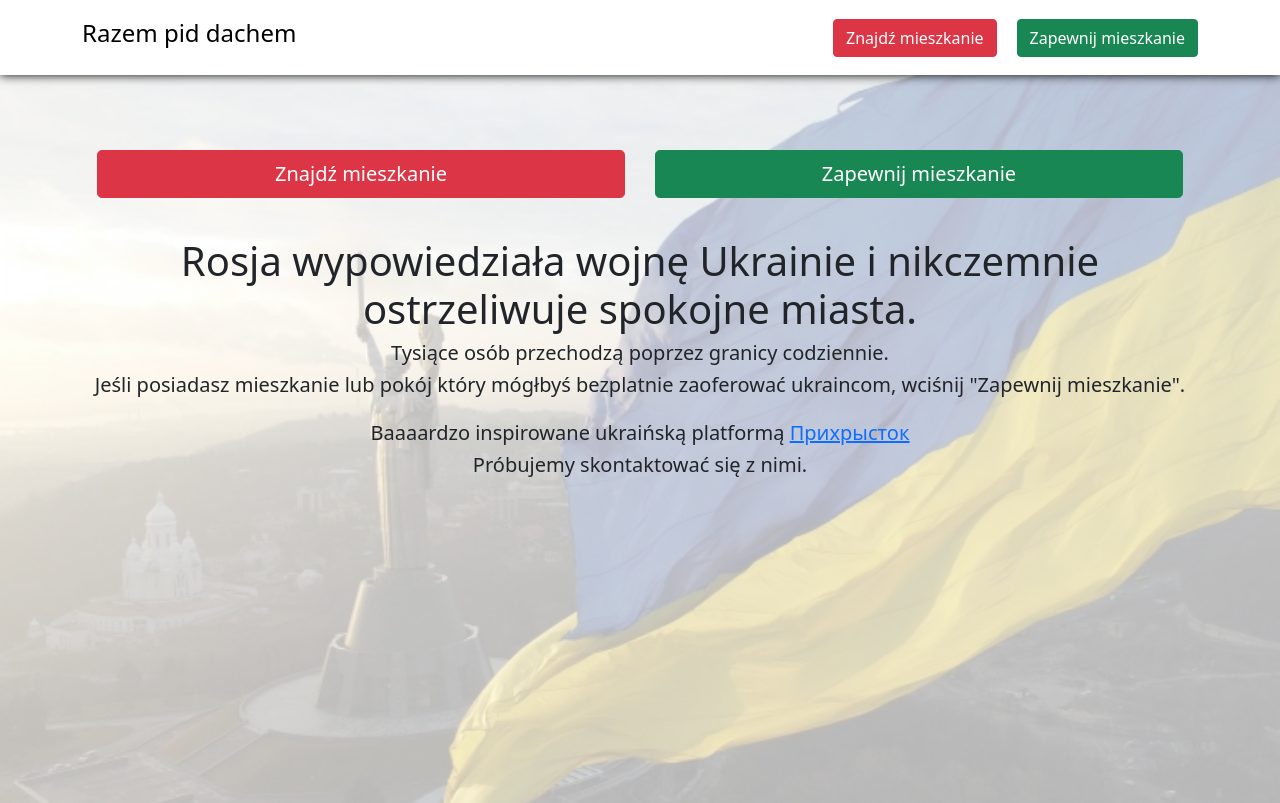
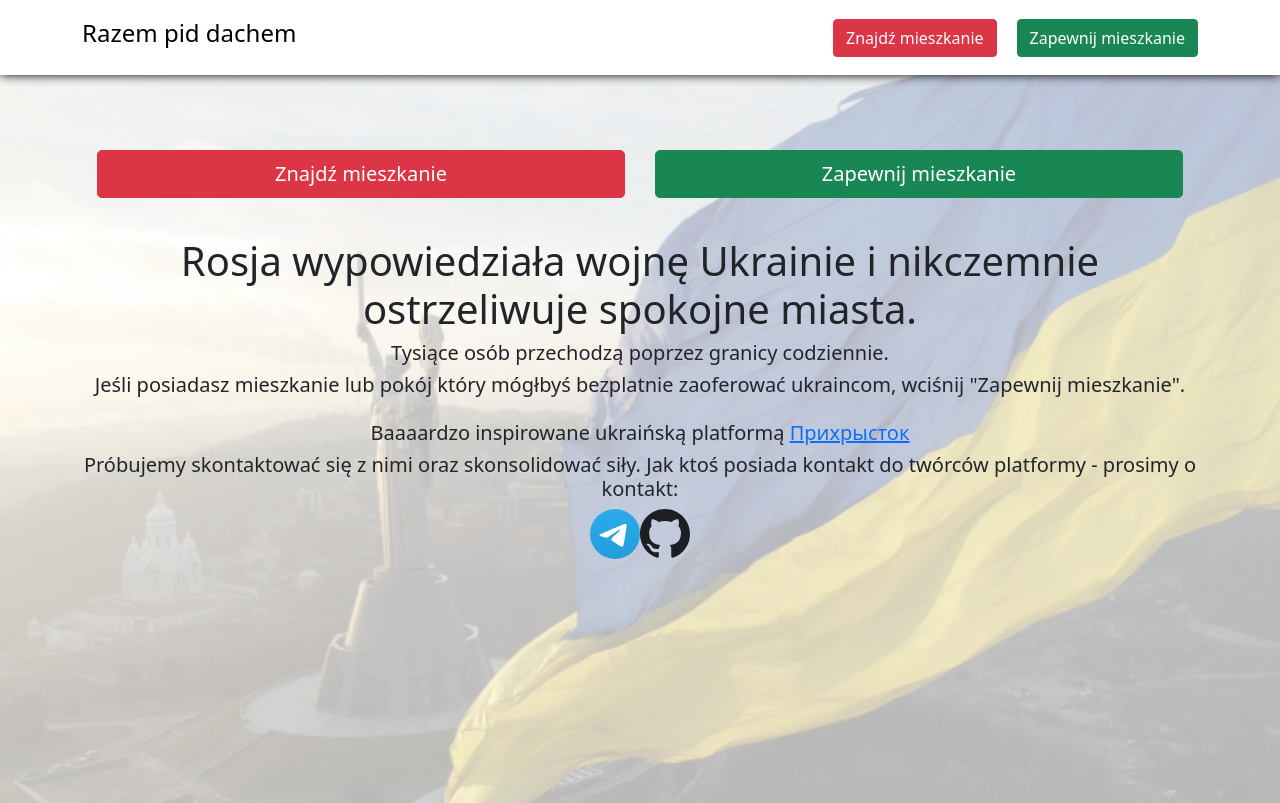
Before and after one commit to NowyDom/nowy-dom-frontend, a React (Create React App) app: page / in a window 1280 px wide. Built offline with nearby package versions, Linux system fonts and the light colour scheme.

Commit message:
add contact

```diff
--- a/src/components/HomeScreen.js
+++ b/src/components/HomeScreen.js
@@ -37,7 +37,33 @@ const HomeScreen = () => {
               Baaaardzo inspirowane ukraińską platformą <a href="https://prykhystok.in.ua/">Прихрысток</a>
             </h5>
             <h5>
-              Próbujemy skontaktować się z nimi.
+              Próbujemy skontaktować się z nimi oraz skonsolidować siły. Jak ktoś posiada kontakt do twórców platformy -
+              prosimy o kontakt:
+            </h5>
+            <h5 className="d-flex justify-content-center">
+              <a href="https://t.me/razempiddachem">
+                <svg xmlns="http://www.w3.org/2000/svg" width="50" height="50" viewBox="0 0 128 128">
+                  <defs>
+                    <linearGradient id="tlogo-a" x1="50%" x2="50%" y1="0%" y2="99.258%">
+                      <stop offset="0%" stop-color="#2AABEE"/>
+                      <stop offset="100%" stop-color="#229ED9"/>
+                    </linearGradient>
+                  </defs>
+                  <g fill="none" fill-rule="evenodd">
+                    <circle cx="64" cy="64" r="64" fill="url(#tlogo-a)" fill-rule="nonzero"/>
+                    <path fill="#FFF" fill-rule="nonzero"
+                          d="M28.9700376,63.3244248 C47.6273373,55.1957357 60.0684594,49.8368063 66.2934036,47.2476366 C84.0668845,39.855031 87.7600616,38.5708563 90.1672227,38.528 C90.6966555,38.5191258 91.8804274,38.6503351 92.6472251,39.2725385 C93.294694,39.7979149 93.4728387,40.5076237 93.5580865,41.0057381 C93.6433345,41.5038525 93.7494885,42.63857 93.6651041,43.5252052 C92.7019529,53.6451182 88.5344133,78.2034783 86.4142057,89.5379542 C85.5170662,94.3339958 83.750571,95.9420841 82.0403991,96.0994568 C78.3237996,96.4414641 75.5015827,93.6432685 71.9018743,91.2836143 C66.2690414,87.5912212 63.0868492,85.2926952 57.6192095,81.6896017 C51.3004058,77.5256038 55.3966232,75.2369981 58.9976911,71.4967761 C59.9401076,70.5179421 76.3155302,55.6232293 76.6324771,54.2720454 C76.6721165,54.1030573 76.7089039,53.4731496 76.3346867,53.1405352 C75.9604695,52.8079208 75.4081573,52.921662 75.0095933,53.0121213 C74.444641,53.1403447 65.4461175,59.0880351 48.0140228,70.8551922 C45.4598218,72.6091037 43.1463059,73.4636682 41.0734751,73.4188859 C38.7883453,73.3695169 34.3926725,72.1268388 31.1249416,71.0646282 C27.1169366,69.7617838 23.931454,69.0729605 24.208838,66.8603276 C24.3533167,65.7078514 25.9403832,64.5292172 28.9700376,63.3244248 Z"/>
+                  </g>
+                </svg>
+              </a>
+              <a href="https://github.com/NowyDom">
+                <svg width="50" height="50" viewBox="0 0 1024 1024" fill="none"
+                     xmlns="http://www.w3.org/2000/svg">
+                  <path fill-rule="evenodd" clip-rule="evenodd"
+                        d="M8 0C3.58 0 0 3.58 0 8C0 11.54 2.29 14.53 5.47 15.59C5.87 15.66 6.02 15.42 6.02 15.21C6.02 15.02 6.01 14.39 6.01 13.72C4 14.09 3.48 13.23 3.32 12.78C3.23 12.55 2.84 11.84 2.5 11.65C2.22 11.5 1.82 11.13 2.49 11.12C3.12 11.11 3.57 11.7 3.72 11.94C4.44 13.15 5.59 12.81 6.05 12.6C6.12 12.08 6.33 11.73 6.56 11.53C4.78 11.33 2.92 10.64 2.92 7.58C2.92 6.71 3.23 5.99 3.74 5.43C3.66 5.23 3.38 4.41 3.82 3.31C3.82 3.31 4.49 3.1 6.02 4.13C6.66 3.95 7.34 3.86 8.02 3.86C8.7 3.86 9.38 3.95 10.02 4.13C11.55 3.09 12.22 3.31 12.22 3.31C12.66 4.41 12.38 5.23 12.3 5.43C12.81 5.99 13.12 6.7 13.12 7.58C13.12 10.65 11.25 11.33 9.47 11.53C9.76 11.78 10.01 12.26 10.01 13.01C10.01 14.08 10 14.94 10 15.21C10 15.42 10.15 15.67 10.55 15.59C13.71 14.53 16 11.53 16 8C16 3.58 12.42 0 8 0Z"
+                        transform="scale(64)" fill="#1B1F23"/>
+                </svg>
+              </a>
             </h5>
           </div>
         </div>
```
